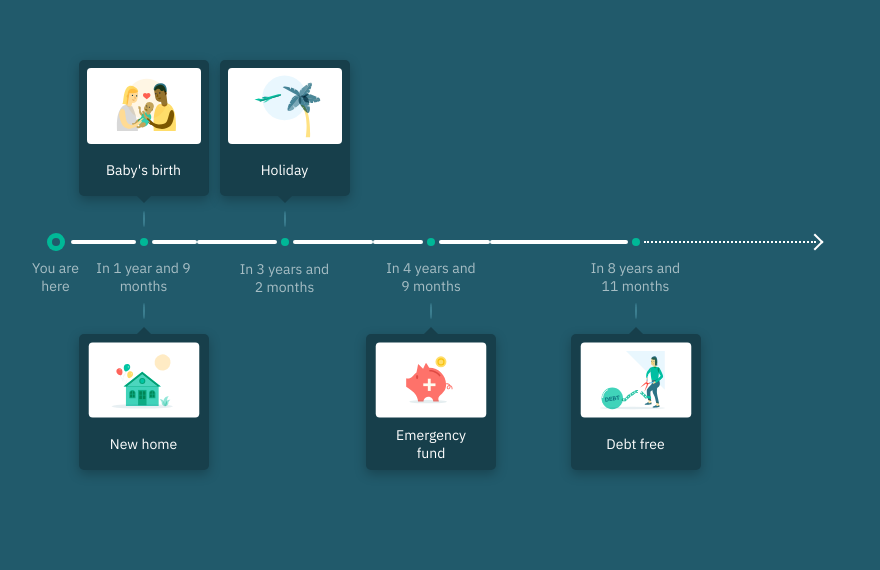
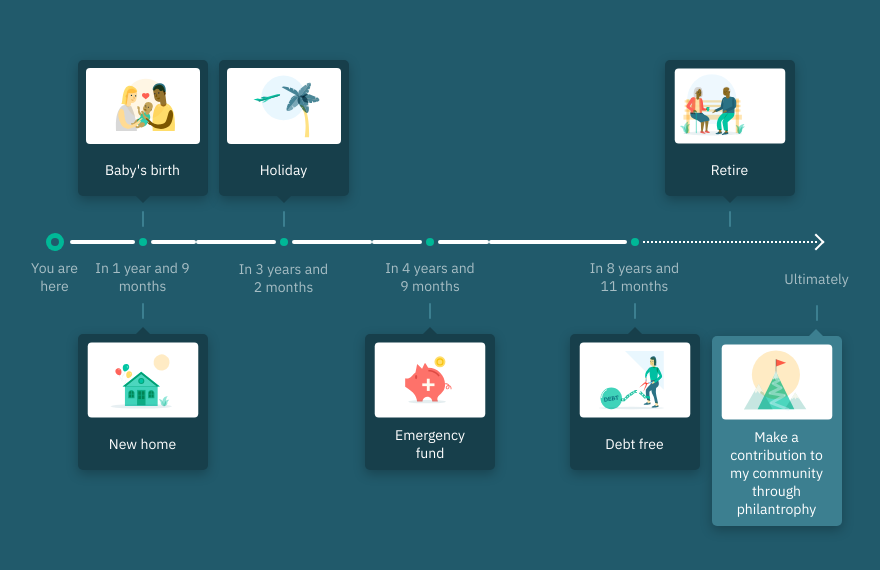
Before and after one commit to mensur-durakovic/frontend-tech-assignment, a React (Create React App) app: page / in a window 1280 px wide. Shown: the part 158-728 px from the top of the page, without its empty margins (197-1077 px from the left). Built offline with nearby package versions, Linux system fonts and the light colour scheme.

Commit message:
add end items

```diff
--- a/src/components/timelineCard.tsx
+++ b/src/components/timelineCard.tsx
@@ -8,15 +8,26 @@ interface TimelineCardProps {
   arrowPosition: string
 }
 
-const TimelineCard: FC<TimelineCardProps> = ({ image, altText, description, arrowPosition }) => {
+const TimelineCard: FC<TimelineCardProps> = ({
+  image,
+  altText,
+  description,
+  arrowPosition = 'top',
+}) => {
   let arrowClass = ''
   if (arrowPosition === 'top') {
-    arrowClass = 'timeline-card-top'
+    arrowClass = 'timeline-card-top-arrow'
   } else if (arrowPosition === 'bottom') {
-    arrowClass = 'timeline-card-bottom'
+    arrowClass = 'timeline-card-bottom-arrow'
+  } else if (arrowPosition === 'right-end') {
+    arrowClass = 'timeline-card-right-end-arrow'
   }
   return (
-    <div className={`timeline-card ${arrowClass}`}>
+    <div
+      className={`timeline-card ${arrowClass} ${
+        arrowPosition === 'right-end' ? 'timeline-card-light-green' : ''
+      }`}
+    >
       <img
         className='timeline-card-image'
         src={getImageByTitle(image)}
--- a/src/components/timelineItem.tsx
+++ b/src/components/timelineItem.tsx
@@ -44,22 +44,59 @@ const TimelineItem: FC<TimelineItemProps> = ({
         {hasDot ? (
           <div className='timeline-item-dot-wrapper'>
             <TimelineDot />
-            {images.map((im) =>
-              im.position === 'bottom' ? (
+            {images.map((im) => {
+              if (im.position === 'bottom') {
+                return (
                   <TimelineItemBottom
                     key={im.image}
                     description={im.title}
                     timelineTitle={description}
                     image={im.image}
                     altText={im.altText}
+                    startMargin={startMargin || 0}
+                    endMargin={endMargin || 0}
                   />
-              ) : (
+                )
+              } else if (im.position === 'right-end-bottom') {
+                return (
+                  <TimelineItemBottom
+                    key={im.image}
+                    description={im.title}
+                    timelineTitle={im.description || ''}
+                    image={im.image}
+                    altText={im.altText}
+                    position={im.position}
+                    startMargin={startMargin || 0}
+                    endMargin={endMargin || 0}
+                  />
+                )
+              } else if (im.position === 'top') {
+                return (
                   <React.Fragment key={im.image}>
-                  <TimelineItemTop description={im.title} image={im.image} altText={im.altText} />
+                    <TimelineItemTop
+                      description={im.title}
+                      image={im.image}
+                      altText={im.altText}
+                      startMargin={startMargin || 0}
+                      endMargin={endMargin || 0}
+                    />
                     {!hasTwoImages && <TimelineItemTitle title={description} />}
                   </React.Fragment>
-              ),
-            )}
+                )
+              } else if (im.position === 'right-half-top') {
+                return (
+                  <TimelineItemTop
+                    key={im.image}
+                    description={im.title}
+                    image={im.image}
+                    altText={im.altText}
+                    isHalfTop={true}
+                    startMargin={startMargin || 0}
+                    endMargin={endMargin || 0}
+                  />
+                )
+              }
+            })}
           </div>
         ) : (
           <div
--- a/src/components/timelineItemBottom.tsx
+++ b/src/components/timelineItemBottom.tsx
@@ -7,6 +7,9 @@ interface TimelineItemBottomProps {
   altText?: string
   description?: string
   timelineTitle: string
+  position?: string
+  startMargin: number
+  endMargin: number
 }
 
 const TimelineItemBottom: FC<TimelineItemBottomProps> = ({
@@ -14,9 +17,26 @@ const TimelineItemBottom: FC<TimelineItemBottomProps> = ({
   altText,
   description,
   timelineTitle,
+  position = 'bottom',
+  startMargin,
+  endMargin,
 }) => {
+  let halfBottomOffset = 'auto'
+  if (position === 'right-end-bottom') {
+    const dotWithMargins = 16
+    const cardHalfWidth = 65
+    const total = startMargin + dotWithMargins + endMargin
+    halfBottomOffset = `${total - cardHalfWidth}px`
+  }
   return (
-    <div className='timeline-item-bottom-wrapper'>
+    <div
+      className={
+        position === 'right-end-bottom'
+          ? 'timeline-item-end-wrapper'
+          : 'timeline-item-bottom-wrapper'
+      }
+      style={{ left: halfBottomOffset }}
+    >
       <div className='timeline-item-title'>{timelineTitle}</div>
       {image && (
         <>
@@ -25,7 +45,7 @@ const TimelineItemBottom: FC<TimelineItemBottomProps> = ({
             image={image}
             altText={altText}
             description={description}
-            arrowPosition='top'
+            arrowPosition={position === 'right-end-bottom' ? 'right-end' : 'top'}
           />
         </>
       )}
--- a/src/components/timelineItemTop.tsx
+++ b/src/components/timelineItemTop.tsx
@@ -6,11 +6,28 @@ interface TimelineItemTopProps {
   image: string
   altText?: string
   description: string
+  isHalfTop?: boolean
+  startMargin: number
+  endMargin: number
 }
 
-const TimelineItemTop: FC<TimelineItemTopProps> = ({ image, altText, description }) => {
+const TimelineItemTop: FC<TimelineItemTopProps> = ({
+  image,
+  altText,
+  description,
+  isHalfTop,
+  startMargin,
+  endMargin,
+}) => {
+  let halfTopOffset = 'auto'
+  if (isHalfTop) {
+    const dotWithMargins = 16
+    const cardHalfWidth = 65
+    const total = startMargin + dotWithMargins + endMargin / 2
+    halfTopOffset = `${total - cardHalfWidth}px`
+  }
   return (
-    <div className='timeline-item-top-wrapper'>
+    <div className='timeline-item-top-wrapper' style={{ left: halfTopOffset }}>
       <TimelineCard
         image={image}
         altText={altText}
--- a/src/constants/timeline-items.json
+++ b/src/constants/timeline-items.json
@@ -56,7 +56,7 @@
     {
        "description":"In 8 years and 11 months",
        "startMargin":138,
-       "endMargin":172,
+       "endMargin":174,
        "startLineStyle":"solid",
        "endLineStyle":"dashed",
        "hasDot": true,
@@ -66,21 +66,21 @@
              "image":"debt",
              "altText": "debt",
              "position": "bottom"
-          }
-       ],
-       "halfEndItem": {
+          },
+          {
             "description": "",
             "title":"Retire",
             "image":"retirement",
             "altText": "retirement",
-         "position": "top"
+            "position": "right-half-top"
          },
-      "endItem":{
+         {
             "description": "Ultimately",
             "title":"Make a contribution to my community through philantrophy",
             "image":"vision",
             "altText": "vision",
-         "position": "bottom"
-      }
+            "position": "right-end-bottom"
          }
        ]
+    }
+ ]
--- a/src/react-app-env.d.ts
+++ b/src/react-app-env.d.ts
@@ -6,6 +6,7 @@ interface TimelineItemImage {
   image: string
   altText: string
   position: string
+  description?: string
 }
 interface TimelineItemModel {
   description: string
--- a/src/styles/components/_timeline-card.scss
+++ b/src/styles/components/_timeline-card.scss
@@ -10,7 +10,13 @@
   justify-content: flex-start;
   position: relative;
 
-  &-bottom {
+  &-light-green {
+    background-color: $card-light-green;
+    left: -40px;
+    height: auto;
+  }
+
+  &-bottom-arrow {
     &::after {
       content: '';
       position: absolute;
@@ -25,7 +31,7 @@
     }
   }
 
-  &-top {
+  &-top-arrow {
     &::before {
       content: '';
       position: absolute;
@@ -35,6 +41,21 @@
       width: 0;
       height: 0;
       border-bottom: solid 7px $card-bg-green;
+      border-left: solid 7px transparent;
+      border-right: solid 7px transparent;
+    }
+  }
+
+  &-right-end-arrow {
+    &::before {
+      content: '';
+      position: absolute;
+      top: -7px;
+      left: 80%;
+      margin-left: -7px;
+      width: 0;
+      height: 0;
+      border-bottom: solid 7px $card-light-green;
       border-left: solid 7px transparent;
       border-right: solid 7px transparent;
     }
--- a/src/styles/components/_timeline-item.scss
+++ b/src/styles/components/_timeline-item.scss
@@ -1,4 +1,5 @@
 .timeline-item {
+  position: relative;
   &-middle {
     @include flex-center-row;
   }
@@ -6,6 +7,12 @@
   &-bottom-wrapper {
     position: absolute;
     bottom: -224px;
+    @include flex-center-column;
+  }
+
+  &-end-wrapper {
+    position: absolute;
+    bottom: -280px;
     @include flex-center-column;
   }
 
@@ -23,20 +30,21 @@
     height: 16px;
     margin: 15px 0 11px;
     width: 2px;
-    border-radius: 50%;
+    border-radius: 2px;
     background-color: $card-light-green;
 
     &-bottom {
       height: 16px;
       margin: 8px 0 15px;
       width: 2px;
-      border-radius: 50%;
+      border-radius: 2px;
       background-color: $card-light-green;
     }
   }
 
   &-title {
     @include timeline-text;
+    @include flex-center-row;
     max-width: 96px;
     min-height: 36px;
     text-align: center;
```
Lines whose indentation alone changed are shown as unchanged.
